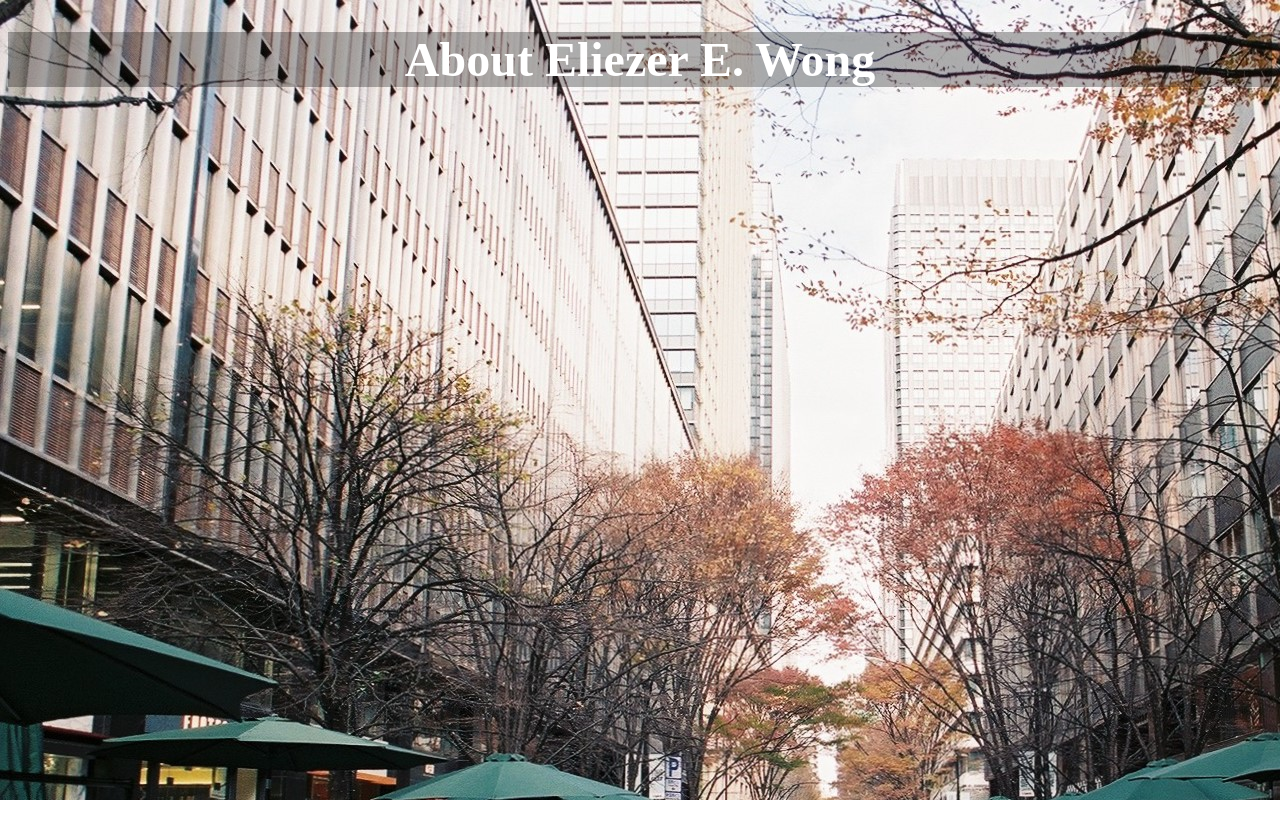
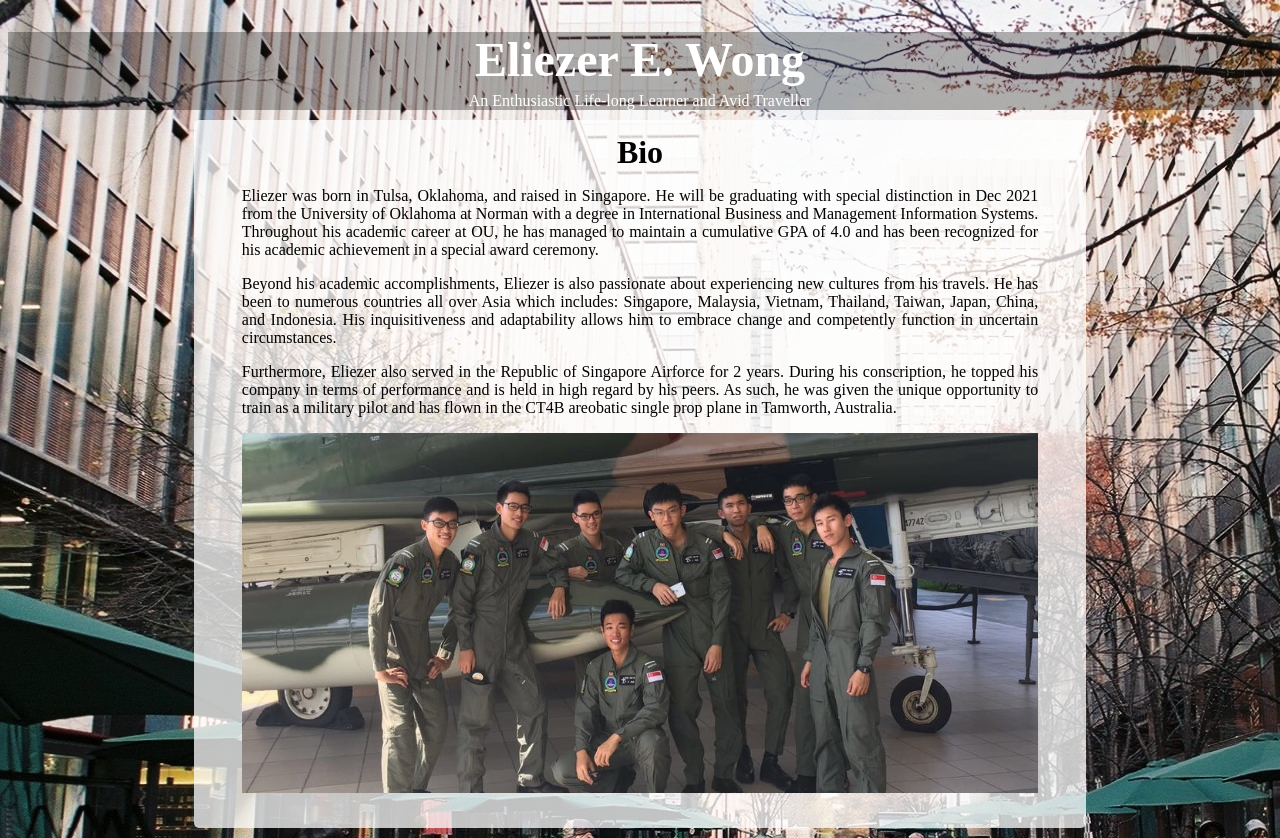
Before and after one commit to eliezerwong/PersonalWebsite, a plain HTML site: page About.html in a window 1280 px wide. Before the commit the page ends 800 px from the top, so only its background shows below. Drawn offline with Linux system fonts and the light colour scheme.

Commit message:
About complete

```diff
--- a/About.html
+++ b/About.html
@@ -8,7 +8,16 @@
 </head>
 <body>
     <div id="Subtitle">
-        <h1>About Eliezer E. Wong</h1>
+        <h1>Eliezer E. Wong</h1>
+        An Enthusiastic Life-long Learner and Avid Traveller
+    </div>
+
+    <div id="About">
+        <h2>Bio</h2>
+        <p id="Desc">Eliezer was born in Tulsa, Oklahoma, and raised in Singapore. He will be graduating with special distinction in Dec 2021 from the University of Oklahoma at Norman with a degree in International Business and Management Information Systems. Throughout his academic career at OU, he has managed to maintain a cumulative GPA of 4.0 and has been recognized for his academic achievement in a special award ceremony.</p>
+        <p id="Desc">Beyond his academic accomplishments, Eliezer is also passionate about experiencing new cultures from his travels. He has been to numerous countries all over Asia which includes: Singapore, Malaysia, Vietnam, Thailand, Taiwan, Japan, China, and Indonesia. His inquisitiveness and adaptability allows him to embrace change and competently function in uncertain circumstances.</p>
+        <p id="Desc">Furthermore, Eliezer also served in the Republic of Singapore Airforce for 2 years. During his conscription, he topped his company in terms of performance and is held in high regard by his peers. As such, he was given the unique opportunity to train as a military pilot and has flown in the CT4B areobatic single prop plane in Tamworth, Australia.</p>
+        <img id="Military" src="IMG_0577.jpg" />
     </div>
 
 </body>
--- a/MainStyle.css
+++ b/MainStyle.css
@@ -67,7 +67,7 @@ li a:hover{
     margin: 10px;
 }
 
-img{
+#Selfshot{
     height:80%;
     display:block;
     margin-left:auto;
@@ -80,3 +80,25 @@ img{
     padding-left: 5%;
     padding-right: 5%;
 }
+
+#About {
+    background-color: rgba(255,255,255,0.75);
+    width: 70%;
+    height: 700px;
+    display: block;
+    border-radius: 5px;
+    padding: 4px 4px;
+    margin: 10px auto;
+}
+
+h2 {
+    text-align: center;
+    font-size: 200%;
+    margin:10px;
+}
+
+#Military{
+    width: 90%;
+    display:block;
+    margin:auto;
+}
```
Also changed, not shown: index.html (+5 -23 lines), IMG_0577.jpg (added).
